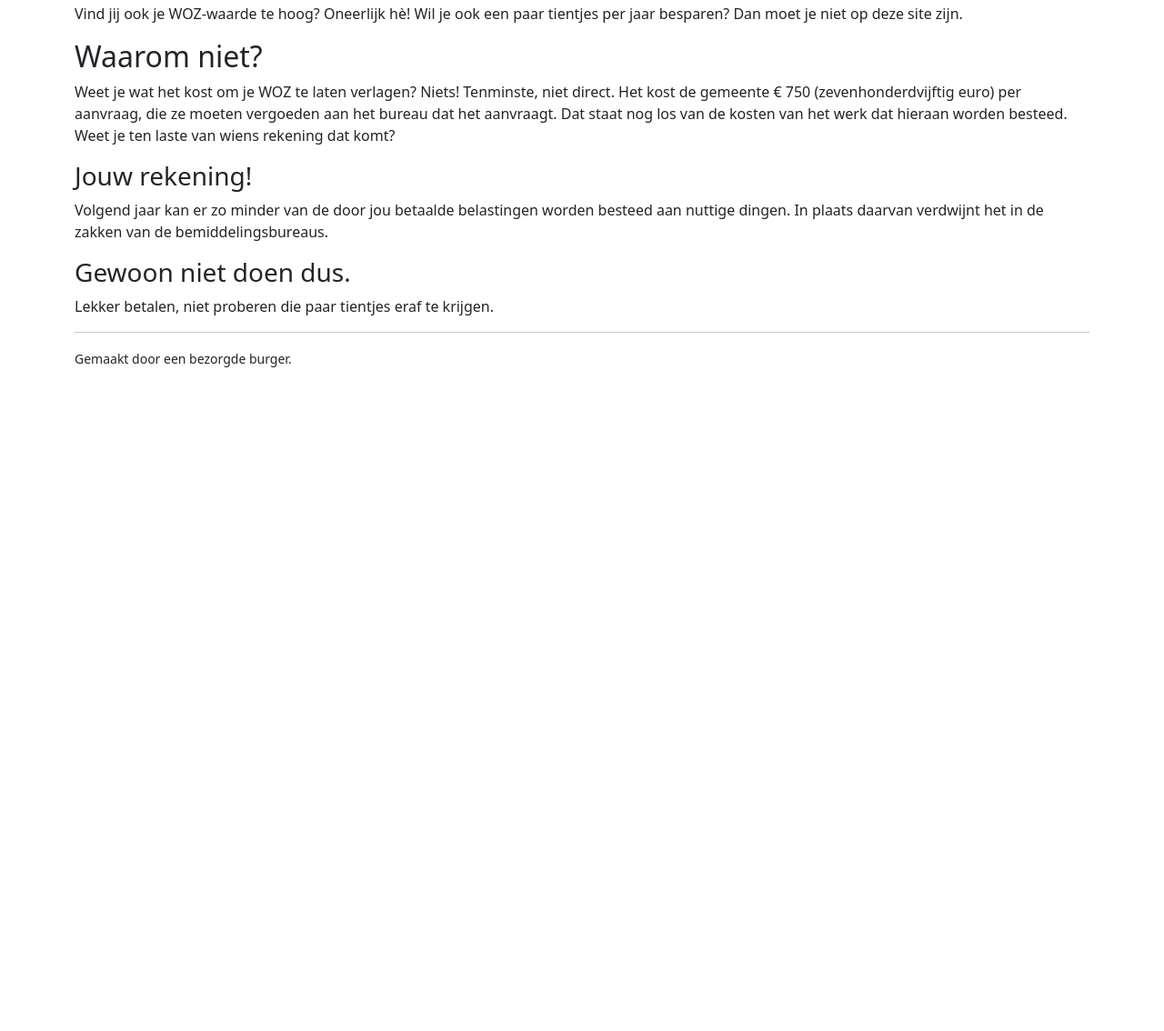
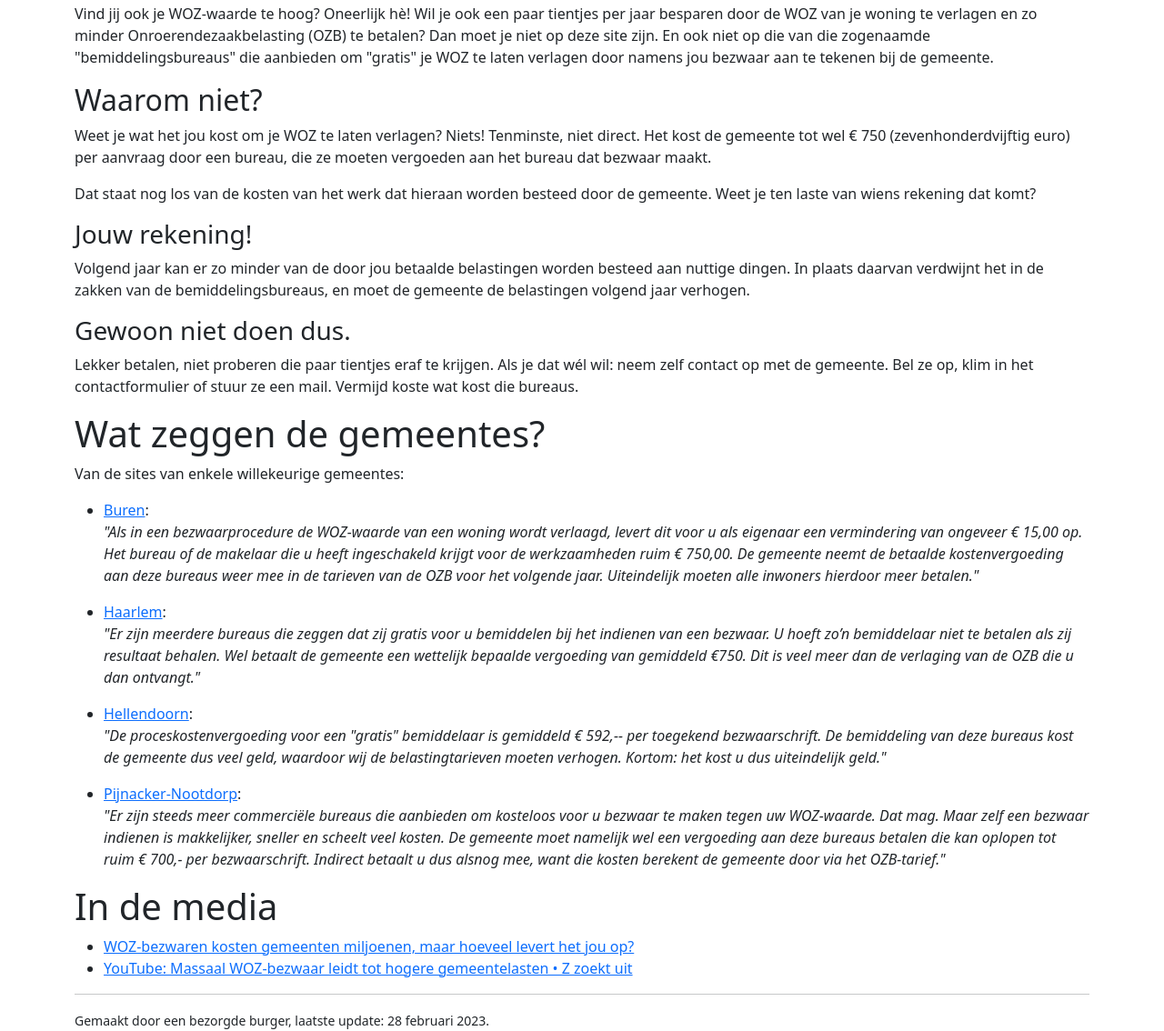
Before and after one commit to CodeCasterNL/oneerlijkewoz.nl, a plain HTML site: page index.html in a window 1280 px wide. Shown: the part 61-1195 px from the top of the page at 91% size. Before the commit the page ends 800 px from the top, so only its background shows below. Drawn offline with nearby package versions, Linux system fonts and the light colour scheme.

Commit message:
Update from archive

```diff
--- a/index.html
+++ b/index.html
@@ -11,18 +11,66 @@
   <div class="container">
     <h1 class="mt-2">Oneerlijke WOZ</h1>
 
-    <p>Vind jij ook je WOZ-waarde te hoog? Oneerlijk hè! Wil je ook een paar tientjes per jaar besparen? Dan moet je niet op deze site zijn.</p>
+    <p>Vind jij ook je WOZ-waarde te hoog? Oneerlijk hè! Wil je ook een paar tientjes per jaar besparen door de WOZ van je woning te verlagen en zo minder Onroerendezaakbelasting (OZB) te betalen? Dan moet je niet op deze site zijn. En ook niet op die van die zogenaamde &quot;bemiddelingsbureaus&quot; die aanbieden om &quot;gratis&quot; je WOZ te laten verlagen door namens jou bezwaar aan te tekenen bij de gemeente.</p>
 
     <h2>Waarom niet?</h2>
-    <p>Weet je wat het kost om je WOZ te laten verlagen? Niets! Tenminste, niet direct. Het kost de gemeente € 750 (zevenhonderdvijftig euro) per aanvraag, die ze moeten vergoeden aan het bureau dat het aanvraagt. Dat staat nog los van de kosten van het werk dat hieraan worden besteed. Weet je ten laste van wiens rekening dat komt?</p>
+    <p>Weet je wat het jou kost om je WOZ te laten verlagen? Niets! Tenminste, niet direct. Het kost de gemeente tot wel € 750 (zevenhonderdvijftig euro) per aanvraag door een bureau, die ze moeten vergoeden aan het bureau dat bezwaar maakt.</p>
+
+    <p>Dat staat nog los van de kosten van het werk dat hieraan worden besteed door de gemeente. Weet je ten laste van wiens rekening dat komt?</p>
 
     <h3>Jouw rekening!</h3>
-    <p>Volgend jaar kan er zo minder van de door jou betaalde belastingen worden besteed aan nuttige dingen. In plaats daarvan verdwijnt het in de zakken van de bemiddelingsbureaus.</p>
+    <p>Volgend jaar kan er zo minder van de door jou betaalde belastingen worden besteed aan nuttige dingen. In plaats daarvan verdwijnt het in de zakken van de bemiddelingsbureaus, en moet de gemeente de belastingen volgend jaar verhogen.</p>
 
     <h3>Gewoon niet doen dus.</h3>
-    <p>Lekker betalen, niet proberen die paar tientjes eraf te krijgen.</p>
+    <p>Lekker betalen, niet proberen die paar tientjes eraf te krijgen. Als je dat wél wil: neem zelf contact op met de gemeente. Bel ze op, klim in het contactformulier of stuur ze een mail. Vermijd koste wat kost die bureaus.</p>
+
+    <h1>Wat zeggen de gemeentes?</h1>
+    <p>Van de sites van enkele willekeurige gemeentes:</p>
+
+    <ul>
+      <li>
+        <a href="https://www.buren.nl/onderwerp/bezwaar-maken-tegen-belastingen-gemeente/" title="Buren">Buren</a>:
+        <blockquote>
+          <em>&quot;Als in een bezwaarprocedure de WOZ-waarde van een woning wordt verlaagd, levert dit voor u als eigenaar een vermindering van ongeveer € 15,00 op. Het bureau of de makelaar die u heeft ingeschakeld krijgt voor de werkzaamheden ruim € 750,00. De gemeente neemt de betaalde kostenvergoeding aan deze bureaus weer mee in de tarieven van de OZB voor het volgende jaar. Uiteindelijk moeten alle inwoners hierdoor meer betalen.&quot;</em>
+        </blockquote>
+      </li>
+      <li>
+        <a href="https://haarlem.nl/niet-eens-met-uw-woz-waarde-zo-maakt-u-bezwaar" title="Haarlem">Haarlem</a>:
+        <blockquote>
+          <em>&quot;Er zijn meerdere bureaus die zeggen dat zij gratis voor u bemiddelen bij het indienen van een bezwaar. U hoeft zo’n bemiddelaar niet te betalen als zij resultaat behalen. Wel betaalt de gemeente een wettelijk bepaalde vergoeding van gemiddeld €750. Dit is veel meer dan de verlaging van de OZB die u dan ontvangt.&quot;</em>
+        </blockquote>
+      </li>
+      <li>
+        <a href="https://www.hellendoorn.nl/wonen-leven/product/aanslag-gemeentelijke-belastingen-woz-2023" title="Hellendoorn">Hellendoorn</a>:
+        <blockquote>
+          <em>&quot;De proceskostenvergoeding voor een &quot;gratis&quot; bemiddelaar is gemiddeld € 592,-- per toegekend bezwaarschrift. De bemiddeling van deze bureaus kost de gemeente dus veel geld, waardoor wij de belastingtarieven moeten verhogen. Kortom: het kost u dus uiteindelijk geld.&quot;</em>
+        </blockquote>
+      </li>
+      <li>
+        <a href="https://www.pijnacker-nootdorp.nl/direct-regelen/belastingen-en-subsidies/belastingen-bezwaar-maken/32696" title="Pijnacker-Nootdorp">Pijnacker-Nootdorp</a>:
+        <blockquote>
+          <em>&quot;Er zijn steeds meer commerciële bureaus die aanbieden om kosteloos voor u bezwaar te maken tegen uw WOZ-waarde. Dat mag. Maar zelf een bezwaar indienen is makkelijker, sneller en scheelt veel kosten. De gemeente moet namelijk wel een vergoeding aan deze bureaus betalen die kan oplopen tot ruim € 700,- per bezwaarschrift. Indirect betaalt u dus alsnog mee, want die kosten berekent de gemeente door via het OZB-tarief.&quot;</em>
+        </blockquote>
+      </li>
+    </ul>
+
+    <h1>In de media</h1>
+    <ul>
+      <li>
+        <a href="https://radar.avrotros.nl/uitzendingen/gemist/item/woz-bezwaren-kosten-gemeenten-miljoenen-maar-hoeveel-levert-het-jou-op/" title="Radar">
+          WOZ-bezwaren kosten gemeenten miljoenen, maar hoeveel levert het jou op?
+        </a>
+      </li>
+      <li>
+        <a href="https://www.youtube.com/watch?v=KXpwISwmTME" title="RTL Z">
+          YouTube: Massaal WOZ-bezwaar leidt tot hogere gemeentelasten • Z zoekt uit
+        </a>
+      </li>
+    </ul>
 
     <hr/>
-    <small>Gemaakt door een bezorgde burger.</small>
+
+    <small>Gemaakt door een bezorgde burger, laatste update: 28 februari 2023.</small>
+  </div>
 </body>
 </html>
```
